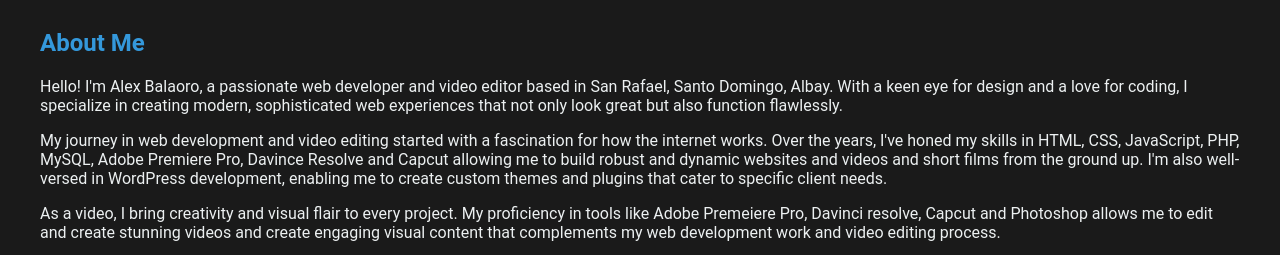
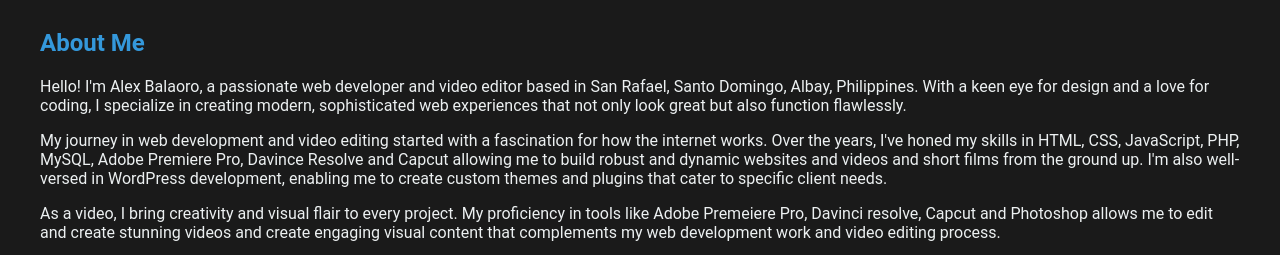
Before and after one commit to Alexgithub1998/myportfolio, a plain HTML site: page index.html in a window 1280 px wide. Shown: the part 503-758 px from the top of the page. Drawn offline with Linux system fonts and the light colour scheme.

Commit message:
Update index.html

```diff
--- a/index.html
+++ b/index.html
@@ -202,7 +202,7 @@
 
     <section id="about">
       <h2>About Me</h2>
-      <p>Hello! I'm Alex Balaoro, a passionate web developer and video editor based in San Rafael, Santo Domingo, Albay. With a keen eye for design and a love for coding, I specialize in creating modern, sophisticated web experiences that not only look great but also function flawlessly.</p>
+      <p>Hello! I'm Alex Balaoro, a passionate web developer and video editor based in San Rafael, Santo Domingo, Albay, Philippines. With a keen eye for design and a love for coding, I specialize in creating modern, sophisticated web experiences that not only look great but also function flawlessly.</p>
       <p>My journey in web development and video editing started with a fascination for how the internet works. Over the years, I've honed my skills in HTML, CSS, JavaScript, PHP, MySQL, Adobe Premiere Pro, Davince Resolve and Capcut allowing me to build robust and dynamic websites and videos and short films from the ground up. I'm also well-versed in WordPress development, enabling me to create custom themes and plugins that cater to specific client needs.</p>
       <p>As a video, I bring creativity and visual flair to every project. My proficiency in tools like Adobe Premeiere Pro, Davinci resolve, Capcut and Photoshop allows me to edit and create stunning videos and create engaging visual content that complements my web development work and video editing process.</p>
       <p>I'm always eager to take on new challenges and learn emerging technologies. My goal is to continue growing as a developer and video editor, creating web solutions and projects that make a positive impact on businesses, clients and users alike.</p>
```
